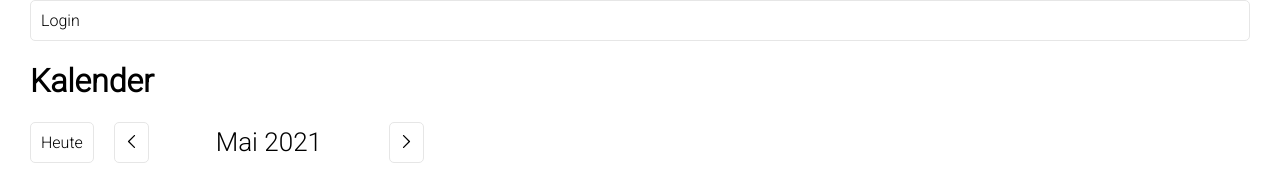
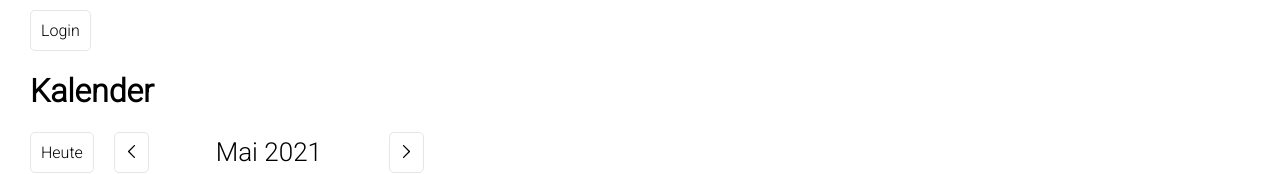
Before and after one commit to lg255/calendar, a React (Create React App) app: page / in a window 1280 px wide. Shown: the top 174 px of the page. Built offline with nearby package versions, Linux system fonts and the light colour scheme; no server answers.

Commit message:
css stuff

```diff
--- a/public/index.html
+++ b/public/index.html
@@ -17,14 +17,6 @@
       href="https://fonts.googleapis.com/css2?family=Roboto:wght@100;300&display=swap"
       rel="stylesheet"
     />
-
-    <style>
-      body {
-        margin: 0;
-        padding: 0 30px;
-        font-family: 'Roboto', sans-serif;
-      }
-    </style>
     <title>Kalender</title>
   </head>
   <body>
--- a/src/calendar.css
+++ b/src/calendar.css
@@ -2,6 +2,12 @@
   --day-circle-size: 145px;
   --view-appointments-cirlce-size: 50px;
   --appointment-indicator-size: 20px;
+}
+
+body {
+  margin: 0;
+  padding: 10px 30px;
+  font-family: 'Roboto', sans-serif;
 }
 
 .calendar-container {
@@ -74,10 +80,22 @@
   color: #fff;
 }
 
+.appointments {
+  display: flex;
+}
+
 .appointment {
   width: var(--appointment-indicator-size);
   height: var(--appointment-indicator-size);
+  margin-right: 5px;
+}
+
+.appointment.reminder {
   background-color: #f00;
+}
+
+.appointment.day-long {
+  background-color: rgb(214, 132, 55);
 }
 
 .view-appointments-button {
@@ -181,6 +199,25 @@
   background-color: #98c4fd;
 }
 
+.header-container {
+  display: flex;
+  justify-content: space-between;
+  align-items: center;
+}
+
+.header-container .login-button {
+  height: auto;
+}
+
+.header-container .user-photo {
+  overflow: hidden;
+  border-radius: 100%;
+  height: 60px;
+  width: 60px;
+  background-repeat: no-repeat;
+  background-size: 60px;
+}
+
 @media screen and (max-width: 570px) {
   :root {
     --day-cirlce-size: 80px;
--- a/src/calendar.tsx
+++ b/src/calendar.tsx
@@ -5,8 +5,8 @@ import Day from './components/day/day';
 import moment from 'moment';
 import DateActionsModal from './components/date-actions/date-actions-modal/date-actions-modal';
 import CalendarContext from './context/calendar-context';
-import AddAppointment from './add-appointment';
-import Login from './components/login/login';
+import AddAppointment from './components/add-appointment';
+import Header from './components/header/header';
 
 export const NAV_NEXT_MONTH = 'next';
 export const NAV_PREV_MONTH = 'prev';
@@ -49,7 +49,7 @@ function Calendar() {
 
   return (
     <React.Fragment>
-      <Login />
+      <Header />
       <h1>Kalender</h1>
       <div className="content-container">
         <div className="selector-container">
--- a/src/components/day/day.tsx
+++ b/src/components/day/day.tsx
@@ -41,7 +41,12 @@ const Day: React.FunctionComponent<DayProps> = (props) => {
       <div className="appointments">
         {appointments.map((appointment, index) => {
           if (moment(appointment.date).isSame(date, 'day')) {
-            return <div key={index} className="appointment"></div>;
+            return (
+              <div
+                key={index}
+                className={'appointment ' + appointment.type}
+              ></div>
+            );
           }
           return <span key={index}></span>;
         })}
--- /dev/null
+++ b/src/components/header/header.tsx
@@ -0,0 +1,14 @@
+import React from 'react';
+import Login from './login/login';
+import UserInfo from './user-info/user-info';
+
+const Header: React.FunctionComponent = () => {
+  return (
+    <div className="header-container">
+      <Login />
+      <UserInfo />
+    </div>
+  );
+};
+
+export default Header;
--- a/src/components/login/login.tsx
+++ b/src/components/header/login/login.tsx
@@ -1,7 +1,7 @@
 import React, { useContext, useEffect } from 'react';
 import { Appointment } from '../../appointment';
-import CalendarContext from '../../context/calendar-context';
-import { auth, firestore, provider } from '../../Firebase';
+import CalendarContext from '../../../context/calendar-context';
+import { auth, firestore, provider } from '../../../Firebase';
 
 const Login: React.FunctionComponent<any> = () => {
   const { currentUser, setCurrentUser, setAppointments } =
@@ -46,6 +46,7 @@ const Login: React.FunctionComponent<any> = () => {
         setCurrentUser({
           displayName: user.displayName,
           userId: user.uid,
+          photo: user.photoURL,
         });
       } else {
         setCurrentUser(null);
@@ -55,11 +56,11 @@ const Login: React.FunctionComponent<any> = () => {
   }, [setAppointments, setCurrentUser]);
 
   return currentUser ? (
-    <div className="button" onClick={() => logOut()}>
+    <div className="button login-button" onClick={() => logOut()}>
       Logout
     </div>
   ) : (
-    <div className="button" onClick={() => logIn()}>
+    <div className="button login-button" onClick={() => logIn()}>
       Login
     </div>
   );
--- /dev/null
+++ b/src/components/header/user-info/user-info.tsx
@@ -0,0 +1,21 @@
+import React, { useContext } from 'react';
+import CalendarContext from './../../../context/calendar-context';
+
+const UserInfo: React.FunctionComponent = () => {
+  const { currentUser } = useContext(CalendarContext);
+
+  return (
+    <div className="user-info">
+      {currentUser ? (
+        <div
+          className="user-photo"
+          style={{ backgroundImage: 'url(' + (currentUser.photo || '') + ')' }}
+        ></div>
+      ) : (
+        ''
+      )}
+    </div>
+  );
+};
+
+export default UserInfo;
--- a/src/context/calendar-context.tsx
+++ b/src/context/calendar-context.tsx
@@ -1,8 +1,9 @@
 import React from 'react';
-import { Appointment } from './../appointment';
+import { Appointment } from '../components/appointment';
 
 export interface User {
   displayName?: string | null;
+  photo?: string | null;
   userId?: string;
 }
 
--- a/src/context/calendar-provider.tsx
+++ b/src/context/calendar-provider.tsx
@@ -1,5 +1,5 @@
 import React, { useState } from 'react';
-import { Appointment } from '../appointment';
+import { Appointment } from '../components/appointment';
 import CalendarContext, { User } from './calendar-context';
 
 const CalendarProvider: React.FunctionComponent<any> = (props) => {
```
Also changed, not shown: src/components/add-appointment.tsx (renamed from src/add-appointment.tsx), src/components/appointment.tsx (renamed from src/appointment.tsx).
